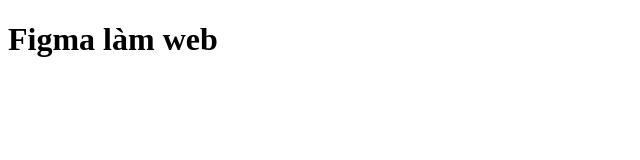
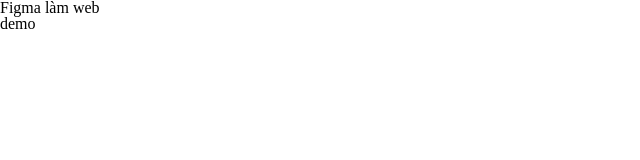
Before and after one commit to 010100111Tan/figma-htmlcss1, a plain HTML site: page index.html in a window 1280 px wide. Shown: the whole page, without its empty margins (0-640 px from the left). Drawn offline with Linux system fonts and the light colour scheme.

Commit message:
p2 dựng base dự án

```diff
--- /dev/null
+++ b/assets/css/reset.css
@@ -0,0 +1,48 @@
+/* http://meyerweb.com/eric/tools/css/reset/
+   v2.0 | 20110126
+   License: none (public domain)
+*/
+
+html, body, div, span, applet, object, iframe,
+h1, h2, h3, h4, h5, h6, p, blockquote, pre,
+a, abbr, acronym, address, big, cite, code,
+del, dfn, em, img, ins, kbd, q, s, samp,
+small, strike, strong, sub, sup, tt, var,
+b, u, i, center,
+dl, dt, dd, ol, ul, li,
+fieldset, form, label, legend,
+table, caption, tbody, tfoot, thead, tr, th, td,
+article, aside, canvas, details, embed,
+figure, figcaption, footer, header, hgroup,
+menu, nav, output, ruby, section, summary,
+time, mark, audio, video {
+	margin: 0;
+	padding: 0;
+	border: 0;
+	font-size: 100%;
+	font: inherit;
+	vertical-align: baseline;
+}
+/* HTML5 display-role reset for older browsers */
+article, aside, details, figcaption, figure,
+footer, header, hgroup, menu, nav, section {
+	display: block;
+}
+body {
+	line-height: 1;
+}
+ol, ul {
+	list-style: none;
+}
+blockquote, q {
+	quotes: none;
+}
+blockquote:before, blockquote:after,
+q:before, q:after {
+	content: '';
+	content: none;
+}
+table {
+	border-collapse: collapse;
+	border-spacing: 0;
+}
--- /dev/null
+++ b/assets/css/style.css
@@ -0,0 +1,11 @@
+*{
+    box-sizing: border-box;
+}
+
+html{
+    font-size: 62.5%;
+}
+
+body{
+    font-size: 1.6rem;
+}
--- a/index.html
+++ b/index.html
@@ -3,9 +3,12 @@
 <head>
     <meta charset="UTF-8">
     <meta name="viewport" content="width=device-width, initial-scale=1.0">
+    <link rel="stylesheet" href="./assets/css/reset.css">
+    <link rel="stylesheet" href="./assets/css/style.css">
     <title>Figma làm web</title>
 </head>
 <body>
     <h1>Figma làm web</h1>
+    <h2>demo</h2>
 </body>
 </html>
```
